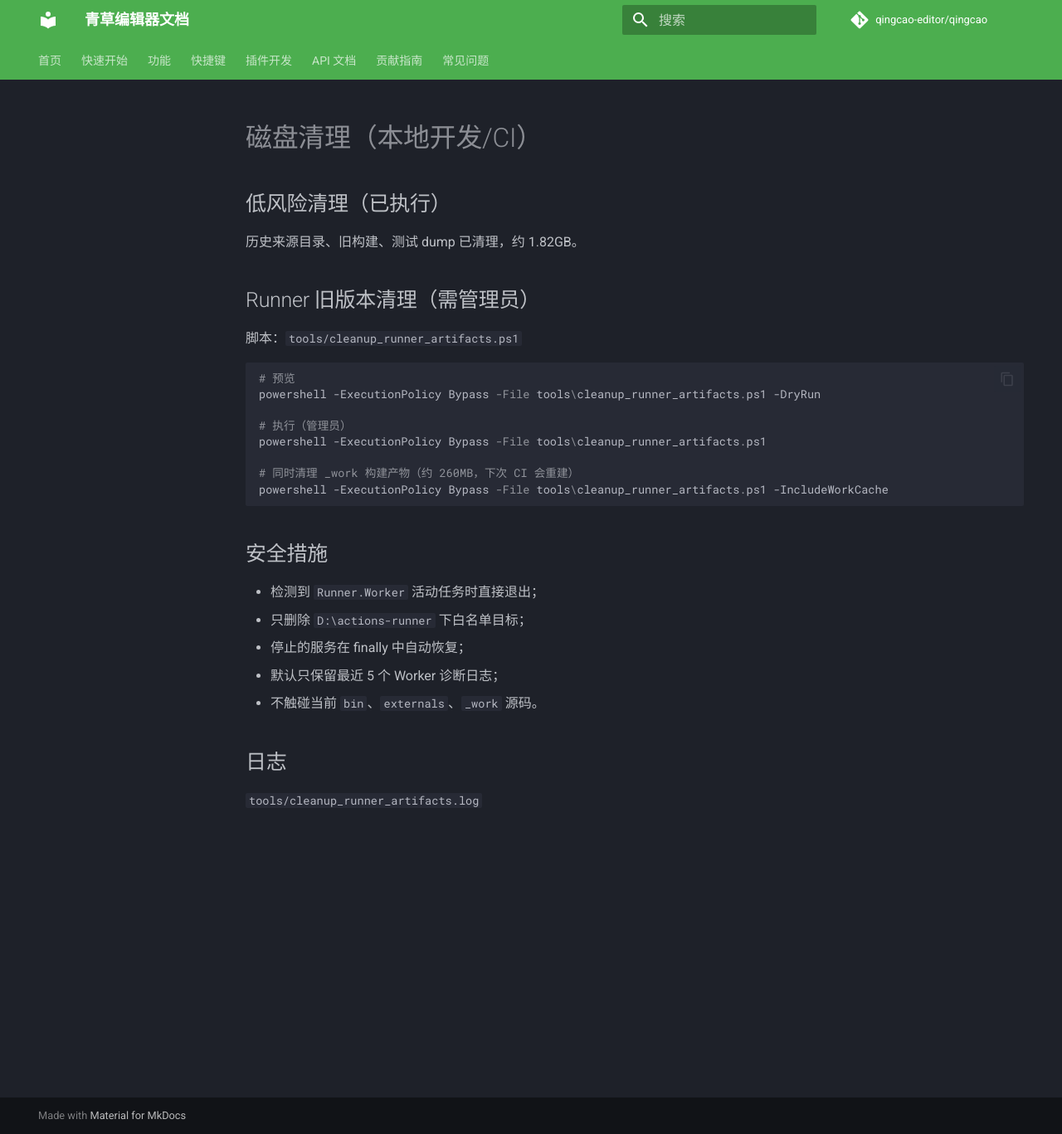
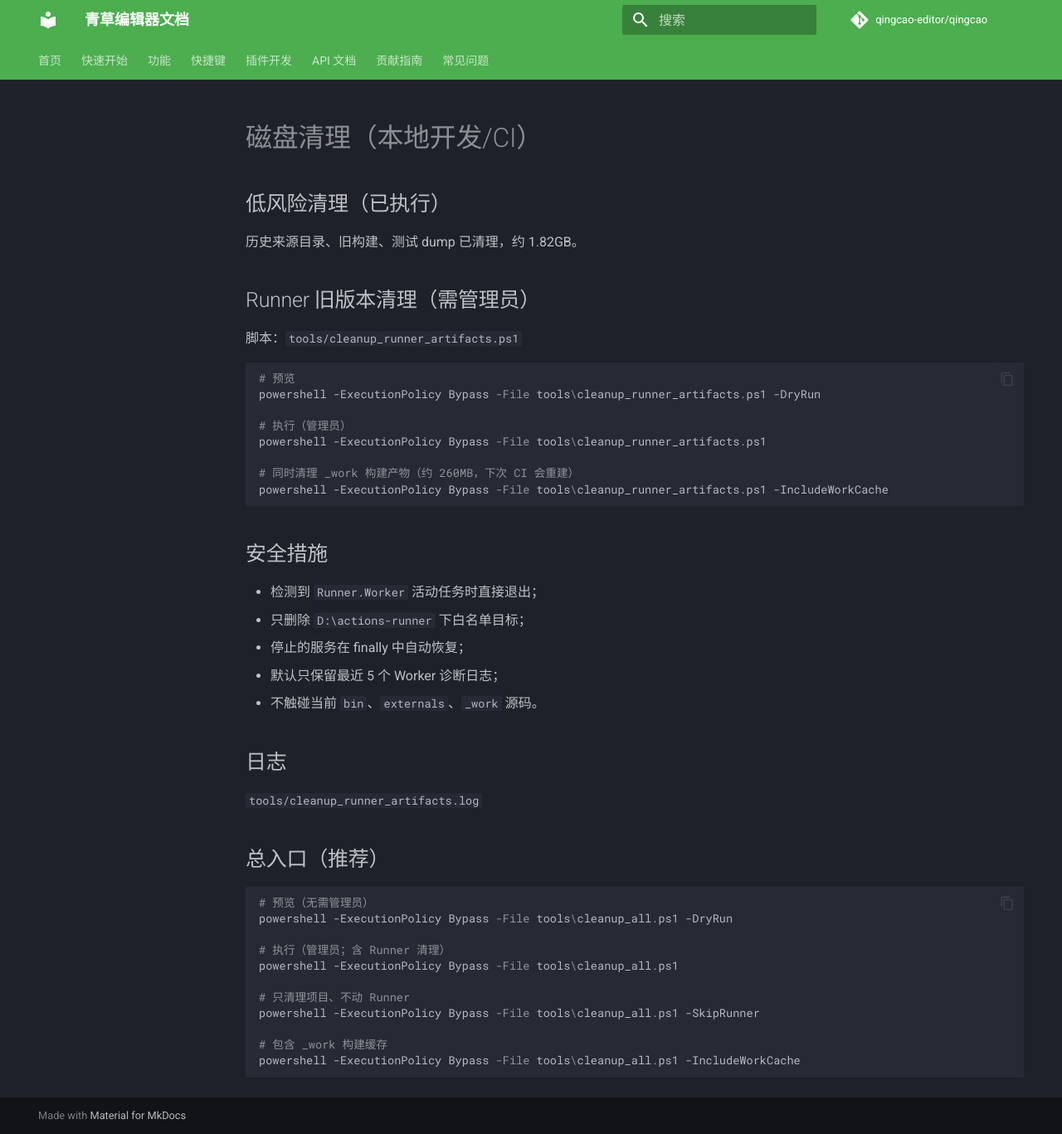
Before and after one commit to TomJerryGit/qingcao, an MkDocs documentation site: the page built from docs/cleanup.md, in a window 1280 px wide and 1367 px high. Shown: the whole window at 83% size. Built offline with MkDocs 1.6.1 and Material for MkDocs 9.7.7, drawn with Linux system fonts in a browser that asks for light colours; comment, search, counter and statistics services are not loaded.

Commit message:
feat(ops): 总清理入口脚本 cleanup_all.ps1

````diff
--- a/docs/cleanup.md
+++ b/docs/cleanup.md
@@ -30,3 +30,20 @@ powershell -ExecutionPolicy Bypass -File tools\cleanup_runner_artifacts.ps1 -Inc
 ## 日志
 
 `tools/cleanup_runner_artifacts.log`
+
+
+## 总入口（推荐）
+
+```powershell
+# 预览（无需管理员）
+powershell -ExecutionPolicy Bypass -File tools\cleanup_all.ps1 -DryRun
+
+# 执行（管理员；含 Runner 清理）
+powershell -ExecutionPolicy Bypass -File tools\cleanup_all.ps1
+
+# 只清理项目、不动 Runner
+powershell -ExecutionPolicy Bypass -File tools\cleanup_all.ps1 -SkipRunner
+
+# 包含 _work 构建缓存
+powershell -ExecutionPolicy Bypass -File tools\cleanup_all.ps1 -IncludeWorkCache
+```
````
Also changed, not shown: 3 other files.
